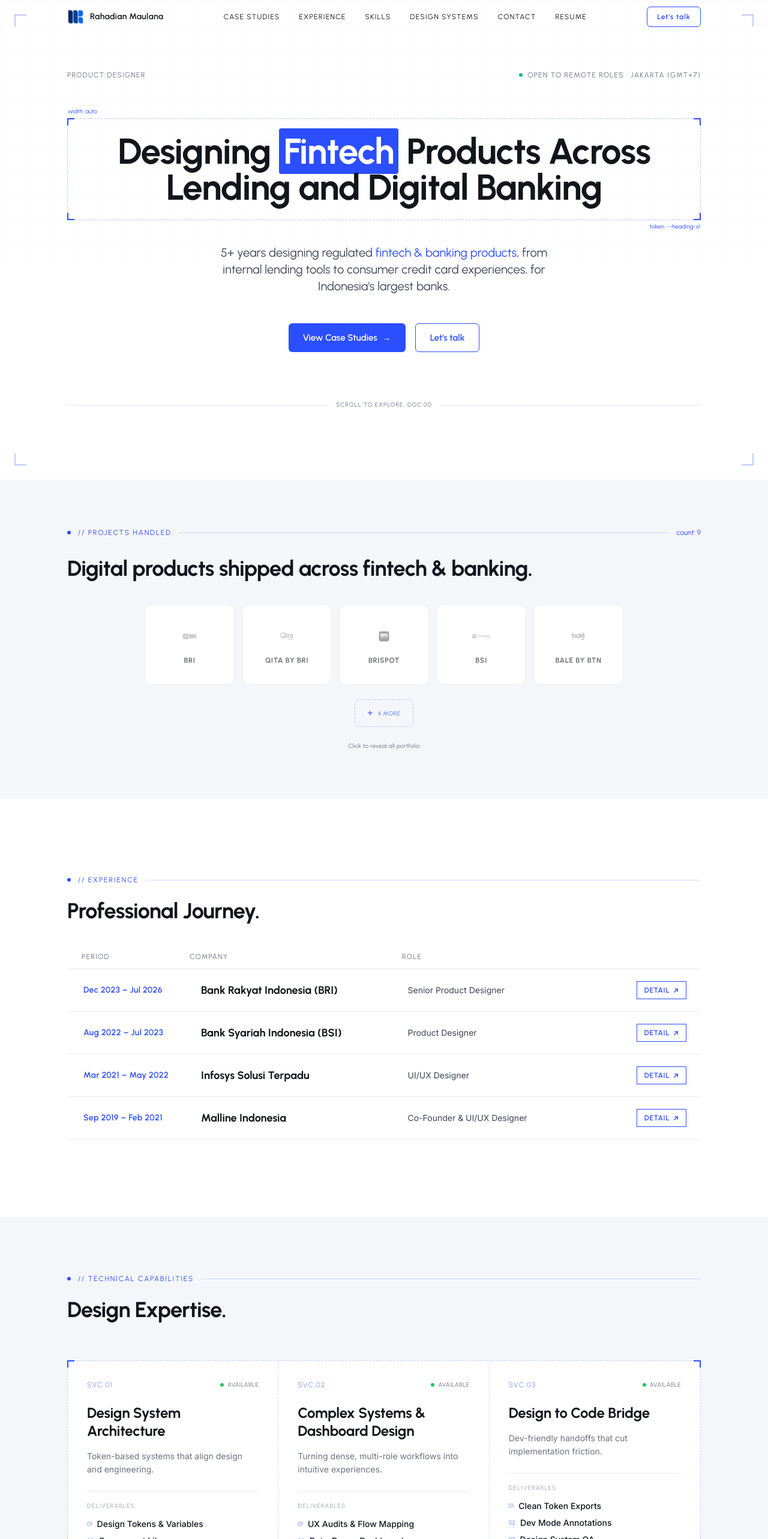
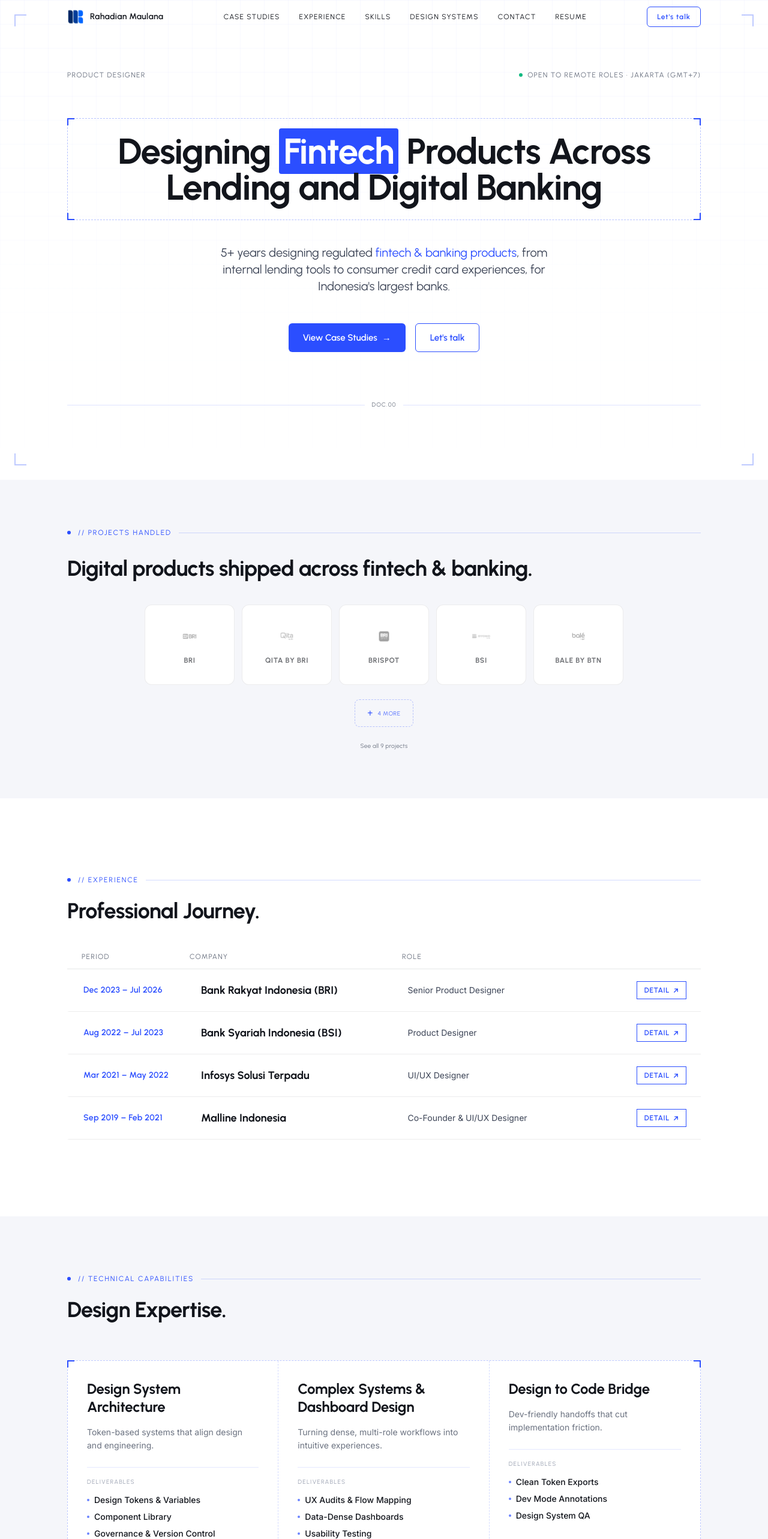
Before and after one commit to rahadianm22/New-Portfolio, a Next.js app: page / in a window 1280 px wide. Shown: the top 2566 px of the page at 60% size. Built offline with nearby package versions, Linux system fonts and the light colour scheme.

Commit message:
Strip decorative meta-labels that read as AI slop
Remove leaked debug-style annotations (width/token labels, counts,
SVC codes, AVAILABLE badges, response-time line), link-card
categories and numbered deliverables. Keep // eyebrows and DOC.xx
anchors as the only remaining technical-drawing traces.

```diff
--- a/app/case-studies/page.tsx
+++ b/app/case-studies/page.tsx
@@ -127,7 +127,7 @@
       {/* Case study list */}
       <section className="pb-24 px-6 md:px-12" style={{ backgroundColor: "#EDEFF5" }}>
         <div className="max-w-4xl mx-auto">
-          <SectionLabel label="// Full Index" meta={`${CASE_STUDIES.length} projects`} />
+          <SectionLabel label="// Full Index" />
 
           <div className="mt-8 flex flex-col gap-5">
             {CASE_STUDIES.map((study) => (
--- a/components/ContactSection.tsx
+++ b/components/ContactSection.tsx
@@ -5,7 +5,6 @@
 import { HeadingRise } from "./HeadingRise";
 
 interface SecondaryLink {
-  category: string;
   handle: string;
   label: string;
   href: string;
@@ -15,37 +14,31 @@
 
 const secondaryLinks: SecondaryLink[] = [
   {
-    category: "Professional",
     handle: "/rahadianm22",
     label: "LinkedIn",
     href: "https://www.linkedin.com/in/rahadianm22/",
   },
   {
-    category: "Visual",
     handle: "/rahadianm22",
     label: "Dribbble",
     href: "https://dribbble.com/rahadianm22",
   },
   {
-    category: "Personal",
     handle: "/rahadianonly",
     label: "Instagram",
     href: "https://www.instagram.com/rahadianonly/",
   },
   {
-    category: "Writing",
     handle: "/@Rahadianm22",
     label: "Medium",
     href: "https://medium.com/@Rahadianm22",
   },
   {
-    category: "Showcase",
     handle: "/case-studies",
     label: "Case Studies",
     href: "https://rahadianm22.my.id/case-studies",
   },
   {
-    category: "Profile",
     handle: "/resume",
     label: "Resume",
     href: "https://rahadianm22.my.id/resume",
@@ -71,7 +64,7 @@
               className="text-xs tracking-wider whitespace-nowrap"
               style={{ fontFamily: "'Inter', sans-serif", color: "#3D4557", fontSize: "12px" }}
             >
-              Open for projects
+              Open to remote roles
             </span>
           </div>
         </div>
@@ -136,7 +129,7 @@
           className="text-xs tracking-widest uppercase block mb-3"
           style={{ fontFamily: "'Urbanist', sans-serif", color: "#9AA1B1", fontSize: "10px", letterSpacing: "0.12em" }}
         >
-          // Primary · Channel: Email
+          // Email
         </span>
 
         <div className="flex items-center justify-between gap-4">
@@ -177,13 +170,7 @@
           className="text-xs"
           style={{ fontFamily: "'Urbanist', sans-serif", color: "#9AA1B1", fontSize: "10px" }}
         >
-          response time: &lt; 24h · token: --contact-primary
-        </span>
-        <span
-          className="text-xs hidden md:block"
-          style={{ fontFamily: "'Urbanist', sans-serif", color: "#9AA1B1", fontSize: "10px" }}
-        >
-          click to open mail client
+          I usually reply within a day.
         </span>
       </div>
     </a>
@@ -210,26 +197,17 @@
         textDecoration: "none",
       }}
     >
-      <div className="flex items-center justify-between">
       <span
-          className="text-xs tracking-widest uppercase"
+        className="text-xs"
         style={{
           fontFamily: "'Urbanist', sans-serif",
           color: hovered ? "#2B4EFF" : "#9AA1B1",
           fontSize: "10px",
-            letterSpacing: "0.1em",
           transition: "color 0.15s ease",
         }}
       >
-          {link.category}
-        </span>
-        <span
-          className="text-xs"
-          style={{ fontFamily: "'Urbanist', sans-serif", color: "#9AA1B1", fontSize: "10px" }}
-        >
         {link.handle}
       </span>
-      </div>
       <div className="flex items-center justify-between">
         <span
           className="text-base"
--- a/components/Hero.tsx
+++ b/components/Hero.tsx
@@ -74,27 +74,6 @@
               <span className="absolute -top-px -right-px w-3 h-3 border-t-2 border-r-2" style={{ borderColor: "#2B4EFF" }} />
               <span className="absolute -bottom-px -left-px w-3 h-3 border-b-2 border-l-2" style={{ borderColor: "#2B4EFF" }} />
               <span className="absolute -bottom-px -right-px w-3 h-3 border-b-2 border-r-2" style={{ borderColor: "#2B4EFF" }} />
-
-              <span
-                className="absolute -top-5 left-0 text-xs"
-                style={{
-                  fontFamily: "'Urbanist', sans-serif",
-                  color: "#2B4EFF",
-                  fontSize: "10px",
-                }}
-              >
-                width: auto
-              </span>
-              <span
-                className="absolute -bottom-5 right-0 text-xs"
-                style={{
-                  fontFamily: "'Urbanist', sans-serif",
-                  color: "#2B4EFF",
-                  fontSize: "10px",
-                }}
-              >
-                token: --heading-xl
-              </span>
 
               <h1
                 className="text-4xl md:text-6xl leading-[1.05]"
@@ -173,7 +152,7 @@
               fontSize: "10px",
             }}
           >
-            scroll to explore, DOC.00
+            DOC.00
           </span>
           <div className="h-px flex-1" style={{ backgroundColor: "rgba(43, 78, 255, 0.15)" }} />
         </div>
--- a/components/SideProjectSection.tsx
+++ b/components/SideProjectSection.tsx
@@ -7,7 +7,6 @@
 
 const stats = [
   { label: "Components", value: "1600+" },
-  { label: "Variable Support", value: "Full" },
   { label: "Token Categories", value: "5" },
 ];
 
@@ -55,7 +54,7 @@
               }}
             >
               <span className="w-1.5 h-1.5 rounded-full" style={{ backgroundColor: "#f5740b" }} />
-              v1.0 (building)
+              v1.0
             </span>
           </div>
         </div>
@@ -190,10 +189,6 @@
             className="mt-6 pt-4 flex items-center justify-between flex-wrap gap-3"
             style={{ borderTop: "1px solid rgba(43, 78, 255, 0.12)" }}
           >
-            <span style={{ fontFamily: "'Urbanist', sans-serif", color: "rgba(43, 78, 255, 0.5)", fontSize: "10px" }}>
-              token: --natuna-foundation-v1 · figma variables: full
-            </span>
-
             <a
               href="https://www.figma.com/community/file/1660946308636540525"
               target="_blank"
--- a/components/SystemsSection.tsx
+++ b/components/SystemsSection.tsx
@@ -2,8 +2,6 @@
 import { HeadingRise } from "./HeadingRise";
 
 interface ServiceItem {
-  code: string;
-  status: "AVAILABLE" | "BOOKED" | "WAITLIST";
   title: string;
   description: string;
   deliverables: string[];
@@ -12,36 +10,24 @@
 
 const services: ServiceItem[] = [
   {
-    code: "SVC.01",
-    status: "AVAILABLE",
     title: "Design System Architecture",
     description: "Token-based systems that align design and engineering.",
     deliverables: ["Design Tokens & Variables", "Component Library", "Governance & Version Control"],
     tools: ["Figma", "Tokens Studio", "Confluence"],
   },
   {
-    code: "SVC.02",
-    status: "AVAILABLE",
     title: "Complex Systems & Dashboard Design",
     description: "Turning dense, multi-role workflows into intuitive experiences.",
     deliverables: ["UX Audits & Flow Mapping", "Data-Dense Dashboards", "Usability Testing"],
     tools: ["FigJam", "Maze", "Jira"],
   },
   {
-    code: "SVC.03",
-    status: "AVAILABLE",
     title: "Design to Code Bridge",
     description: "Dev-friendly handoffs that cut implementation friction.",
     deliverables: ["Clean Token Exports", "Dev Mode Annotations", "Design System QA"],
     tools: ["Figma Dev Mode", "Claude Code", "Storybook"],
   },
 ];
-
-const statusColor: Record<ServiceItem["status"], string> = {
-  AVAILABLE: "#22C55E",
-  BOOKED: "#EF4444",
-  WAITLIST: "#F59E0B",
-};
 
 export function SystemsSection() {
   return (
@@ -86,34 +72,12 @@
 
             {services.map((service, i) => (
               <div
-                key={service.code}
+                key={service.title}
                 className="p-6 md:p-8 flex flex-col"
                 style={{
                   borderRight: i < services.length - 1 ? "1px dashed rgba(43, 78, 255, 0.2)" : undefined,
                 }}
               >
-                {/* Top meta row */}
-                <div className="flex items-center justify-between mb-6">
-                  <span
-                    className="text-xs tracking-widest"
-                    style={{ fontFamily: "'Urbanist', sans-serif", color: "#2B4EFF", opacity: 0.6, letterSpacing: "0.1em" }}
-                  >
-                    {service.code}
-                  </span>
-                  <div className="flex items-center gap-1.5">
-                    <span
-                      className="w-1.5 h-1.5 rounded-full"
-                      style={{ backgroundColor: statusColor[service.status] }}
-                    />
-                    <span
-                      className="text-xs tracking-wider"
-                      style={{ fontFamily: "'Urbanist', sans-serif", color: "#6B7280", fontSize: "10px" }}
-                    >
-                      {service.status}
-                    </span>
-                  </div>
-                </div>
-
                 {/* Title */}
                 <h3
                   className="text-xl md:text-2xl mb-4"
@@ -145,14 +109,12 @@
                     Deliverables
                   </span>
                   <ul className="space-y-2">
-                    {service.deliverables.map((item, idx) => (
+                    {service.deliverables.map((item) => (
                       <li key={item} className="flex items-start gap-2">
                         <span
-                          className="text-xs mt-0.5"
-                          style={{ fontFamily: "'Urbanist', sans-serif", color: "#2B4EFF", fontSize: "10px", opacity: 0.7 }}
-                        >
-                          {String(idx + 1).padStart(2, "0")}
-                        </span>
+                          className="w-1 h-1 rounded-full mt-2 shrink-0"
+                          style={{ backgroundColor: "#2B4EFF", opacity: 0.7 }}
+                        />
                         <span
                           className="text-sm"
                           style={{ fontFamily: "'Inter', sans-serif", color: "#12151C", fontWeight: 500 }}
--- a/components/TrustedBySection.tsx
+++ b/components/TrustedBySection.tsx
@@ -89,7 +89,7 @@
       <div className="max-w-6xl mx-auto px-6 md:px-12">
         {/* Label row */}
         <div className="mb-8">
-          <SectionLabel label="// Projects Handled" meta={`count: ${clients.length}`} />
+          <SectionLabel label="// Projects Handled" />
         </div>
 
         <HeadingRise>
@@ -207,12 +207,14 @@
           </div>
         )}
 
-        <p
-          className="mt-6 text-[10px] tracking-wide text-center"
-          style={{ fontFamily: "'Urbanist', sans-serif", color: "#6B7280" }}
-        >
-          Click to reveal all portfolio
-        </p>
+        {!showAll && clients.length > VISIBLE_COUNT && (
+          <p
+            className="mt-6 text-[10px] tracking-wide text-center"
+            style={{ fontFamily: "'Urbanist', sans-serif", color: "#6B7280" }}
+          >
+            See all {clients.length} projects
+          </p>
+        )}
       </div>
     </section>
   );
```
Lines whose indentation alone changed are shown as unchanged.
